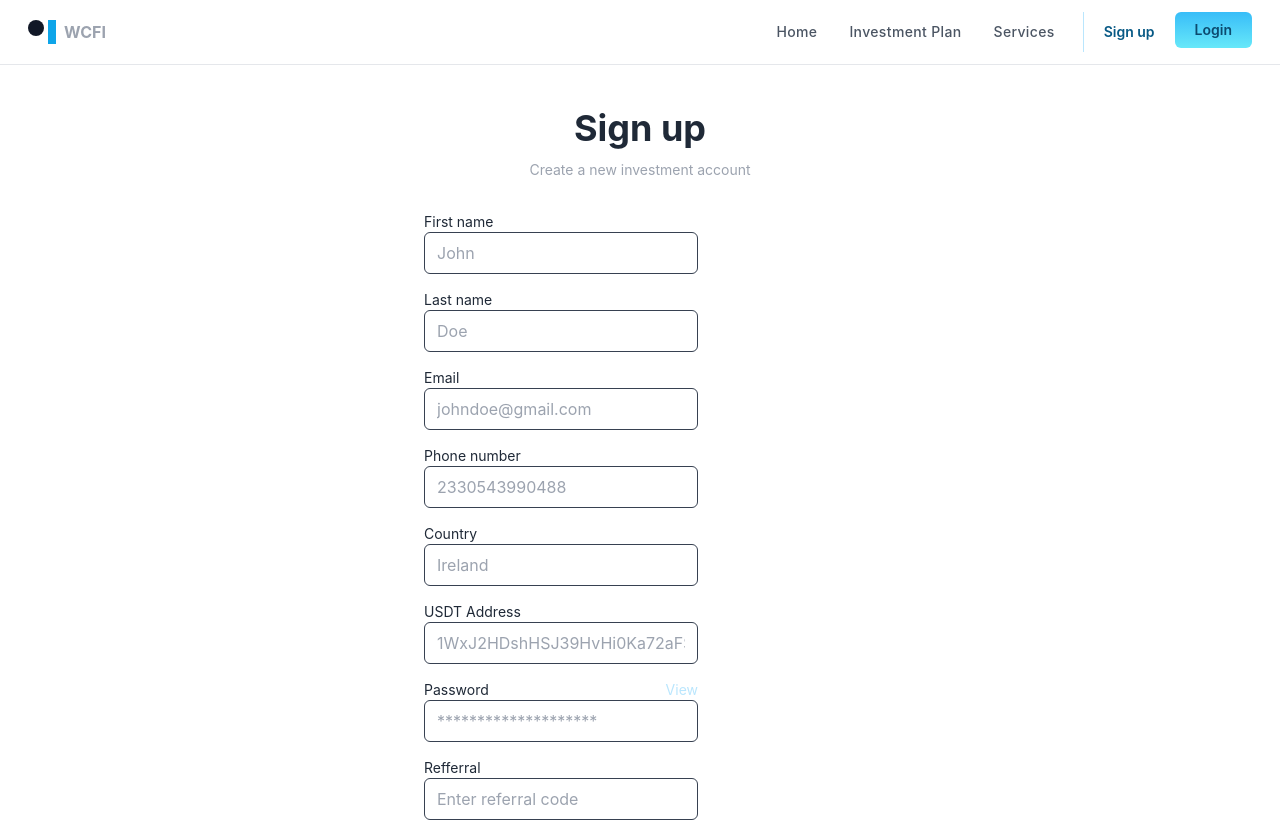
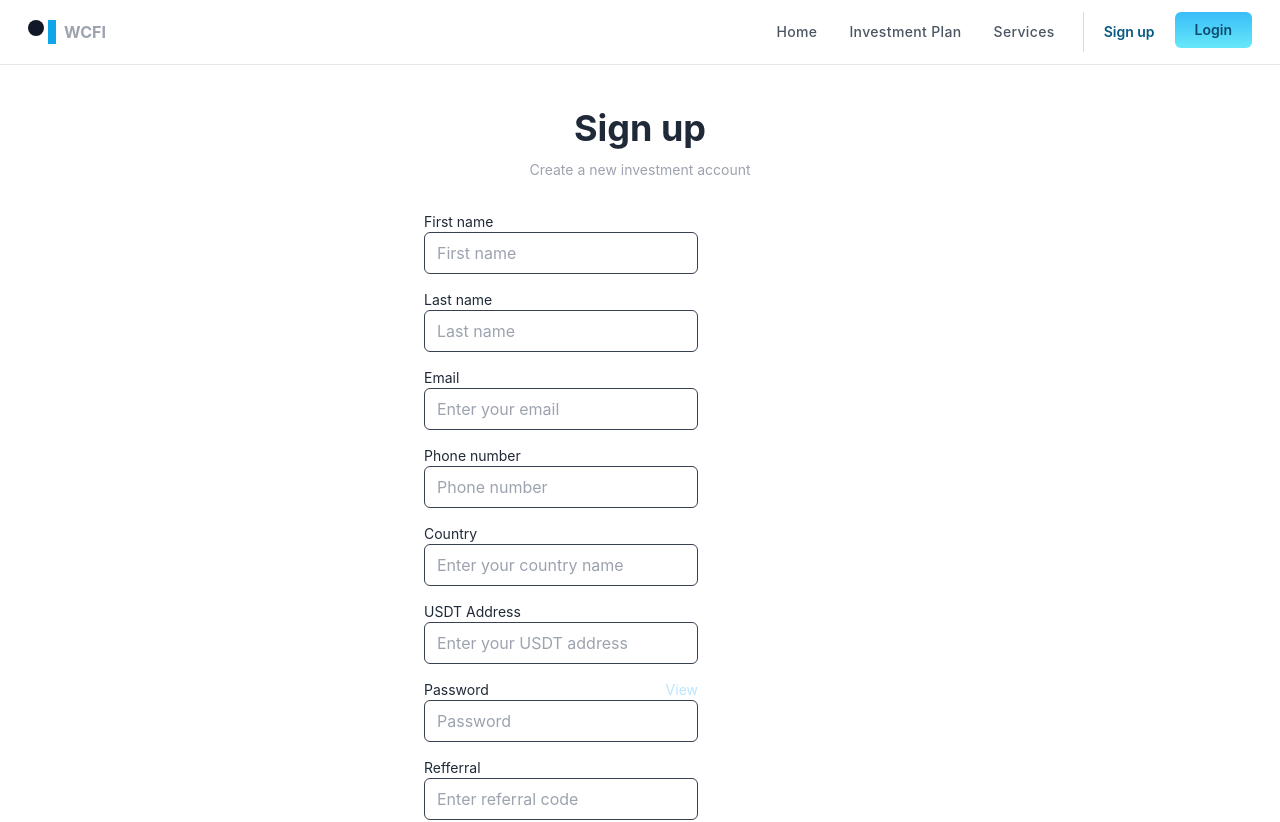
Before and after one commit to wcforex/web, a React (Create React App) app: page /signup in a window 1280 px wide. Shown: the top 822 px of the page. Built offline with nearby package versions, Linux system fonts and the light colour scheme.

Commit message:
usdt fix

```diff
--- a/src/containers/app/admin/users/Edit.js
+++ b/src/containers/app/admin/users/Edit.js
@@ -12,7 +12,7 @@ export default function EditUser() {
   const [lastName, setLastName] = useState(user.pg.lastName)
   const [email, setEmail] = useState(user.pg.email)
   const [wallet, setWallet] = useState(user.pg.wallet)
-  const [bitcoinAddress, setBitcoinAddress] = useState(user.pg.bitcoinAddress)
+  const [usdtAddress, setUsdtAddress] = useState(user.pg.usdtAddress)
   const [role, setRole] = useState(user.pg.role)
 
   const onUpdate = async (e) => {
@@ -23,7 +23,7 @@ export default function EditUser() {
       lastName: lastName,
       email: email,
       wallet: wallet,
-      bitcoinAddress: bitcoinAddress,
+      usdtAddress: usdtAddress,
       role: role,
     }
 
@@ -46,7 +46,7 @@ export default function EditUser() {
           <input className='py-1.5 lg:py-2 xl:py-3 lg:my-0 my-2 border lg:text-sm text-xs outline-none px-2 rounded' type="text" name="firstName" value={firstName} onChange={(e) => setFirstName(e.target.value)} placeholder="First Name" />
           <input className='py-1.5 lg:py-2 xl:py-3 lg:my-0 my-2 border lg:text-sm text-xs outline-none px-2 rounded' type="text" name="lastName" value={lastName} onChange={(e) => setLastName(e.target.value)} placeholder="Last Name" />
           <input className='py-1.5 lg:py-2 xl:py-3 lg:my-0 my-2 border lg:text-sm text-xs outline-none px-2 rounded' type="text" name="email" value={email} onChange={(e) => setEmail(e.target.value)} placeholder="Email" />
-          <input className='py-1.5 lg:py-2 xl:py-3 lg:my-0 my-2 border lg:text-sm text-xs outline-none px-2 rounded' type="text" name="bitcoinAddress" value={bitcoinAddress} onChange={(e) => setBitcoinAddress(e.target.value)} placeholder="Bitcoin Address" />
+          <input className='py-1.5 lg:py-2 xl:py-3 lg:my-0 my-2 border lg:text-sm text-xs outline-none px-2 rounded' type="text" name="usdtAddress" value={usdtAddress} onChange={(e) => setUsdtAddress(e.target.value)} placeholder="USDT Address" />
           <input className='py-1.5 lg:py-2 xl:py-3 lg:my-0 my-2 border lg:text-sm text-xs outline-none px-2 rounded' type="number" name="wallet" value={wallet} onChange={(e) => setWallet(e.target.value)} placeholder="Wallet (USD)" />
           <select name="role" disabled value={role} onChange={(e) => setRole(e.target.value)} className='py-1.5 lg:py-2 xl:py-3 lg:my-0 my-2 border lg:text-sm text-xs outline-none px-2 rounded'>
             <option value='client'>Client</option>
--- a/src/containers/app/admin/users/index.js
+++ b/src/containers/app/admin/users/index.js
@@ -66,7 +66,7 @@ const AllUsers = () => {
                                     Email
                                 </th>
                                 <th className="px-4 text-blueGray-500 bg-gray-200 align-middle border border-solid border-blueGray-100 py-3 text-xs uppercase border-l-0 border-r-0 whitespace-nowrap font-semibold text-left">
-                                    BTC Address
+                                    USDT Address
                                 </th>
                                 <th className="px-4 bg-gray-200 text-blueGray-500 align-middle border border-solid border-blueGray-100 py-3 text-xs uppercase border-l-0 border-r-0 whitespace-nowrap font-semibold text-left">
                                     Wallet
@@ -94,7 +94,7 @@ const AllUsers = () => {
                                                 {pg.email}
                                             </th>
                                             <th className="border-t-0 px-4 align-middle border-l-0 border-r-0 text-xs whitespace-nowrap p-4 text-left">
-                                                {pg.bitcoinAddress}
+                                                {pg.usdtAddress}
                                             </th>
                                             <td className="border-t-0 px-4 align-middle border-l-0 border-r-0 text-xs whitespace-nowrap p-4">
                                                 USD {pg.wallet}
--- a/src/containers/app/auth/Signup.js
+++ b/src/containers/app/auth/Signup.js
@@ -52,31 +52,31 @@ const Signup = () => {
             <div className="w-full flex lg:justify-between justify-center flex-wrap">
               <div>
                 <label htmlFor="firstName" className="block text-sm">First name</label>
-                <input type="text" name="firstName" value={userData.firstName} id="firstName" onChange={handleChange} placeholder="John" className="w-full px-3 py-2 mb-4 border rounded-md outline-none border-gray-700 text-gray-800" />
+                <input type="text" name="firstName" value={userData.firstName} id="firstName" onChange={handleChange} placeholder="First name" className="w-full px-3 py-2 mb-4 border rounded-md outline-none border-gray-700 text-gray-800" />
               </div>
               <div>
                 <label htmlFor="lastName" className="block text-sm">Last name</label>
-                <input type="text" name="lastName" value={userData.lastName} id="lastName" onChange={handleChange} placeholder="Doe" className="w-full px-3 py-2 mb-4 border rounded-md outline-none border-gray-700 text-gray-800" />
+                <input type="text" name="lastName" value={userData.lastName} id="lastName" onChange={handleChange} placeholder="Last name" className="w-full px-3 py-2 mb-4 border rounded-md outline-none border-gray-700 text-gray-800" />
               </div>
             </div>
             <div className="flex lg:justify-between justify-center flex-wrap">
               <div>
                 <label htmlFor="email" className="block text-sm">Email</label>
-                <input type="email" name="email" value={userData.email} id="email" onChange={handleChange} placeholder="johndoe@gmail.com" className="w-full px-3 py-2 mb-4 border rounded-md outline-none border-gray-700 text-gray-800" />
+                <input type="email" name="email" value={userData.email} id="email" onChange={handleChange} placeholder="Enter your email" className="w-full px-3 py-2 mb-4 border rounded-md outline-none border-gray-700 text-gray-800" />
               </div>
               <div>
                 <label htmlFor="phoneNumber" className="block text-sm">Phone number</label>
-                <input type="number" name="phoneNumber" value={userData.phoneNumber} id="phoneNumber" onChange={handleChange} placeholder="2330543990488" className="w-full px-3 py-2 mb-4 border rounded-md outline-none border-gray-700 text-gray-800" />
+                <input type="number" name="phoneNumber" value={userData.phoneNumber} id="phoneNumber" onChange={handleChange} placeholder="Phone number" className="w-full px-3 py-2 mb-4 border rounded-md outline-none border-gray-700 text-gray-800" />
               </div>
             </div>
             <div className="flex lg:justify-between justify-center flex-wrap">
               <div>
                 <label htmlFor="country" className="block text-sm">Country</label>
-                <input type="text" name="country" value={userData.country} id="country" onChange={handleChange} placeholder="Ireland" className="w-full px-3 py-2 mb-4 border rounded-md outline-none border-gray-700 text-gray-800" />
+                <input type="text" name="country" value={userData.country} id="country" onChange={handleChange} placeholder="Enter your country name" className="w-full px-3 py-2 mb-4 border rounded-md outline-none border-gray-700 text-gray-800" />
               </div>
               <div>
                 <label htmlFor="usdtAddress" className="block text-sm">USDT Address</label>
-                <input type="text" name="usdtAddress" value={userData.usdtAddress} id="usdtAddress" onChange={handleChange} placeholder="1WxJ2HDshHSJ39HvHi0Ka72aFS" className="w-full px-3 py-2 mb-4 border rounded-md outline-none border-gray-700 text-gray-800" />
+                <input type="text" name="usdtAddress" value={userData.usdtAddress} id="usdtAddress" onChange={handleChange} placeholder="Enter your USDT address" className="w-full px-3 py-2 mb-4 border rounded-md outline-none border-gray-700 text-gray-800" />
               </div>
             </div>
             <div className="flex lg:justify-between justify-center flex-wrap">
@@ -85,7 +85,7 @@ const Signup = () => {
                   <span>Password</span>
                   <span onClick={() => setShow(!show)} className='text-sky-200 cursor-pointer'>View</span>
                 </label>
-                <input type={show ? 'text' : 'password'} name="password" value={userData.password} id="password" onChange={handleChange} placeholder="********************" className="w-full px-3 py-2 mb-4 border rounded-md outline-none border-gray-700 text-gray-800" />
+                <input type={show ? 'text' : 'password'} name="password" value={userData.password} id="password" onChange={handleChange} placeholder="Password" className="w-full px-3 py-2 mb-4 border rounded-md outline-none border-gray-700 text-gray-800" />
               </div>
               <div>
                 <label htmlFor="referralCode" className="block text-sm">Refferral</label>
--- a/src/containers/app/user/profile/index.js
+++ b/src/containers/app/user/profile/index.js
@@ -8,10 +8,14 @@ function Profile() {
         firstName: user.firstName,
         lastName: user.lastName,
         email: user.email,
-        bitcoinAddress: user.bitcoinAddress,
+        usdtAddress: user.usdtAddress,
         password: user.password,
+        phoneNumber: user.phoneNumber,
     })
 
+    const onChange = (e) => {
+        setUserData({ ...userData, [e.target.name]: e.target.value });
+    }
     const onSubmit = () => {
         setUserData()
     }
@@ -49,27 +53,27 @@ function Profile() {
                                 <div className="md:flex items-center lg:ml-24 lg:mt-0 mt-4">
                                     <div className="md:w-64">
                                         <label className="lg:text-sm text-xs leading-none text-gray-800" id="firstName" >First name</label>
-                                        <input type="text" value={userData.firstName} name="firstName" tabindex="0" className="w-full p-2 lg:p-3 mt-3 bg-gray-100 border rounded border-gray-200 focus:outline-none focus:border-gray-600 lg:text-sm text-xs font-medium leading-none text-gray-800" aria-labelledby="firstName" placeholder="John" />
+                                        <input type="text" value={userData.firstName} onChange={onChange} name="firstName" tabindex="0" className="w-full p-2 lg:p-3 mt-3 bg-gray-100 border rounded border-gray-200 focus:outline-none focus:border-gray-600 lg:text-sm text-xs font-medium leading-none text-gray-800" aria-labelledby="firstName" placeholder="John" />
                                     </div>
                                     <div className="md:w-64 md:ml-12 md:mt-0 mt-4">
                                         <label className="lg:text-sm text-xs leading-none text-gray-800" id="lastName">Last name</label>
-                                        <input type="text" tabindex="0" value={userData.lastName} className="w-full p-2 lg:p-3 mt-3 bg-gray-100 border rounded border-gray-200 focus:outline-none focus:border-gray-600 lg:text-sm text-xs font-medium leading-none text-gray-800" aria-labelledby="lastName" placeholder="Doe" />
+                                        <input type="text" tabindex="0" value={userData.lastName} onChange={onChange} className="w-full p-2 lg:p-3 mt-3 bg-gray-100 border rounded border-gray-200 focus:outline-none focus:border-gray-600 lg:text-sm text-xs font-medium leading-none text-gray-800" aria-labelledby="lastName" placeholder="Doe" />
                                     </div>
                                 </div>
                                 <div className="md:flex items-center lg:ml-24 mt-8">
                                     <div className="md:w-64">
                                         <label className="lg:text-sm text-xs leading-none text-gray-800" id="emailAddress">Email address</label>
-                                        <input type="email" value={userData.email} tabindex="0" className="w-full p-2 lg:p-3 mt-3 bg-gray-100 border rounded border-gray-200 focus:outline-none focus:border-gray-600 lg:text-sm text-xs font-medium leading-none text-gray-800" aria-labelledby="emailAddress" placeholder="youremail@example.com" />
+                                        <input type="email" value={userData.email} onChange={onChange} tabindex="0" className="w-full p-2 lg:p-3 mt-3 bg-gray-100 border rounded border-gray-200 focus:outline-none focus:border-gray-600 lg:text-sm text-xs font-medium leading-none text-gray-800" aria-labelledby="emailAddress" placeholder="youremail@example.com" />
                                     </div>
                                     <div className="md:w-64 md:ml-12 md:mt-0 mt-4">
                                         <label className="lg:text-sm text-xs leading-none text-gray-800" id="phone" >Phone number</label>
-                                        <input disabled type="text" tabindex="0" className="w-full p-2 lg:p-3 mt-3 bg-gray-100 border rounded border-gray-200 focus:outline-none focus:border-gray-600 lg:text-sm text-xs font-medium leading-none text-gray-800" aria-labelledby="phone" placeholder="123-1234567" />
+                                        <input disabled type="number" tabindex="0" value={userData.phoneNumber} onChange={onChange} className="w-full p-2 lg:p-3 mt-3 bg-gray-100 border rounded border-gray-200 focus:outline-none focus:border-gray-600 lg:text-sm text-xs font-medium leading-none text-gray-800" aria-labelledby="phone" placeholder="123-1234567" />
                                     </div>
                                 </div>
                                 <div className="md:flex items-center lg:ml-24 mt-8">
                                     <div className="md:w-64">
                                         <label className="lg:text-sm text-xs leading-none text-gray-800" id="password">Password</label>
-                                        <input type="name" tabindex="0" className="w-full p-2 lg:p-3 mt-3 bg-gray-100 border rounded border-gray-200 focus:outline-none focus:border-gray-600 lg:text-sm text-xs font-medium leading-none text-gray-800" aria-labelledby="password" placeholder="Enter your password" />
+                                        <input type="name" tabindex="0" onChange={onChange} className="w-full p-2 lg:p-3 mt-3 bg-gray-100 border rounded border-gray-200 focus:outline-none focus:border-gray-600 lg:text-sm text-xs font-medium leading-none text-gray-800" aria-labelledby="password" placeholder="Enter your password" />
                                     </div>
                                     <div className="md:w-64 md:ml-12 md:mt-0 mt-4">
                                         <label className="lg:text-sm text-xs leading-none text-gray-800" id="altPhone">Alternate phone number</label>
@@ -88,12 +92,12 @@ function Profile() {
                             <div>
                                 <div className="md:flex items-center lg:ml-24 lg:mt-0 mt-4">
                                     <div className="md:w-64">
-                                        <label className="lg:text-sm text-xs leading-none text-gray-800" id="password">Bitcoin Address</label>
-                                        <input type="text" value={userData.bitcoinAddress} name='bitcoinAddress' tabindex="0" className="w-full p-2 lg:p-3 mt-3 bg-gray-100 border rounded border-gray-200 focus:outline-none focus:border-gray-600 lg:text-sm text-xs font-medium leading-none text-gray-800" aria-labelledby="bitcoinAddress" placeholder="Enter your bitcoin address" />
+                                        <label className="lg:text-sm text-xs leading-none text-gray-800" id="password">USDT Address</label>
+                                        <input type="text" value={userData.usdtAddress} onChange={onChange} name='usdtAddress' tabindex="0" className="w-full p-2 lg:p-3 mt-3 bg-gray-100 border rounded border-gray-200 focus:outline-none focus:border-gray-600 lg:text-sm text-xs font-medium leading-none text-gray-800" aria-labelledby="usdtAddress" placeholder="Enter your bitcoin address" />
                                     </div>
                                     <div className="md:w-64 md:ml-12 md:mt-0 mt-4">
                                         <label className="lg:text-sm text-xs leading-none text-gray-800" id="securityCode">USDT Address</label>
-                                        <input disabled type="text" tabindex="0" name="" className="w-full p-2 lg:p-3 mt-3 bg-gray-100 border rounded border-gray-200 focus:outline-none focus:border-gray-600 lg:text-sm text-xs font-medium leading-none text-gray-800" aria-labelledby="usdtAddress" placeholder="Enter your usdt address" />
+                                        <input disabled type="text" tabindex="0" onChange={onChange} name="" className="w-full p-2 lg:p-3 mt-3 bg-gray-100 border rounded border-gray-200 focus:outline-none focus:border-gray-600 lg:text-sm text-xs font-medium leading-none text-gray-800" aria-labelledby="usdtAddress" placeholder="Enter your usdt address" />
                                     </div>
                                 </div>
                                 <div className="md:flex items-center lg:ml-24 mt-8">
```
